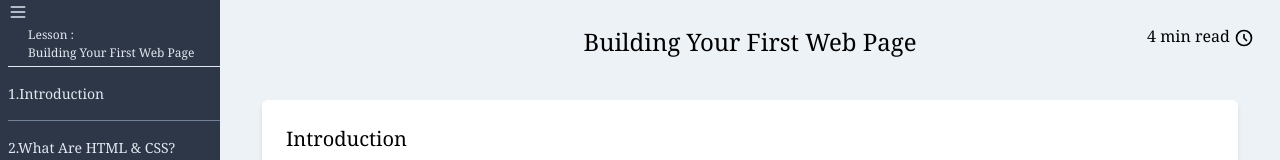
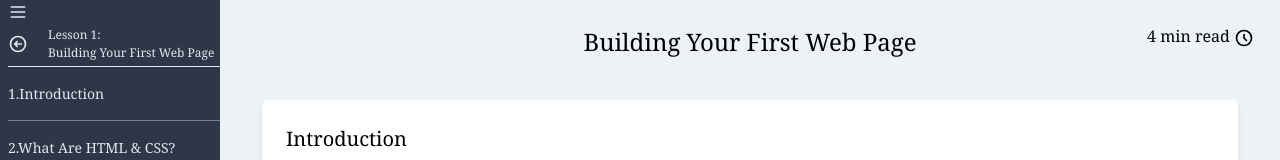
Before and after one commit to ahmedallani/frontendTT, a Nuxt app: page /building_your_first_web_page in a window 1280 px wide. Shown: the top 160 px of the page. Built offline with nearby package versions, Linux system fonts and the light colour scheme.

Commit message:
back link

```diff
--- a/components/navbar.vue
+++ b/components/navbar.vue
@@ -9,11 +9,10 @@
       </span>
     </div>
     <div class="flex items-center text-xs space-x-5 py-1">
-      <div class="hover:text-white cursor-pointer">
+      <div class="hover:text-white cursor-pointer" @click="$emit('view', { url: obj.back })">
         <Icon
-          v-if="obj.before"
+          v-if="obj.back"
           name="arrow-circle-left"
-          @click="$emit('view', { url: obj.before })"
         />
       </div>
       <div v-if="extend">
--- /dev/null
+++ b/mixins/lesson.js
@@ -0,0 +1,6 @@
+import { mapState,mapMutations } from "vuex";
+export default {
+    created(){
+        this.changeLesson(this.lesson)
+    }
+}
--- a/pages/building_your_first_web_page/index.vue
+++ b/pages/building_your_first_web_page/index.vue
@@ -65,6 +65,7 @@ export default {
     lesson: function(){
       return {
         back : "/",
+        nbr: "1",
         title: "Building Your First Web Page",
         url : "/building_your_first_web_page",
         list: this.list
--- a/pages/index.vue
+++ b/pages/index.vue
@@ -1,23 +1,35 @@
 <template>
-  <div class="flex justify-center" >
+  <div class="flex justify-center">
     <div class="grid grid-cols-1 md:grid-cols-2 gap-4 p-2">
-      <Card v-for="(elm, index) in lesson.list" :key="index" :obj="elm" :index="index" />
+      <Card
+        v-for="(elm, index) in lesson.list"
+        :key="index"
+        :obj="elm"
+        :index="index"
+      />
     </div>
   </div>
 </template>
 
 <script>
+import { mapState, mapMutations } from "vuex";
 import lesson from "@/data/ls1";
-import Card from '@/components/Card';
+import Card from "@/components/Card";
 export default {
-  components:{
-    Card
+  components: {
+    Card,
   },
   data() {
     return {
       lesson,
     };
   },
+  created() {
+    this.changeLesson(this.lesson);
+  },
+  methods: {
+    ...mapMutations(["changeLesson"]),
+  },
 };
 </script>
 
```
